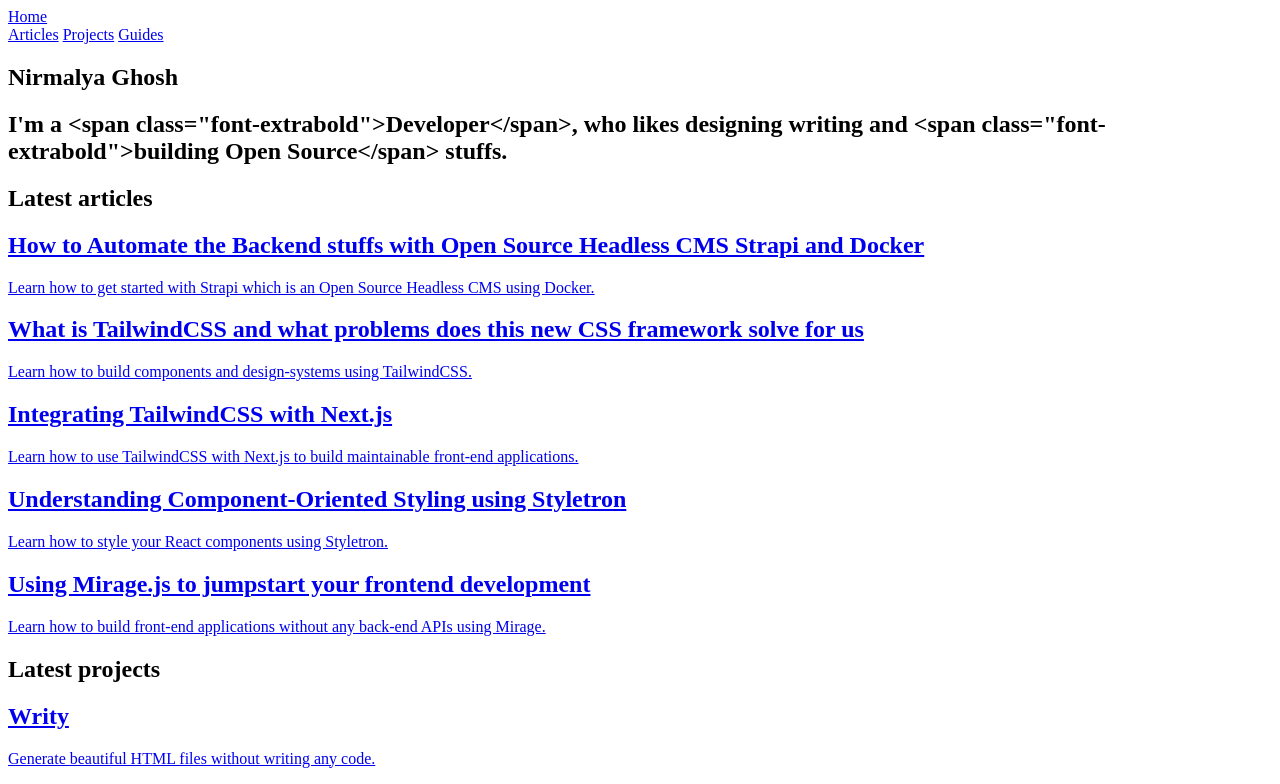
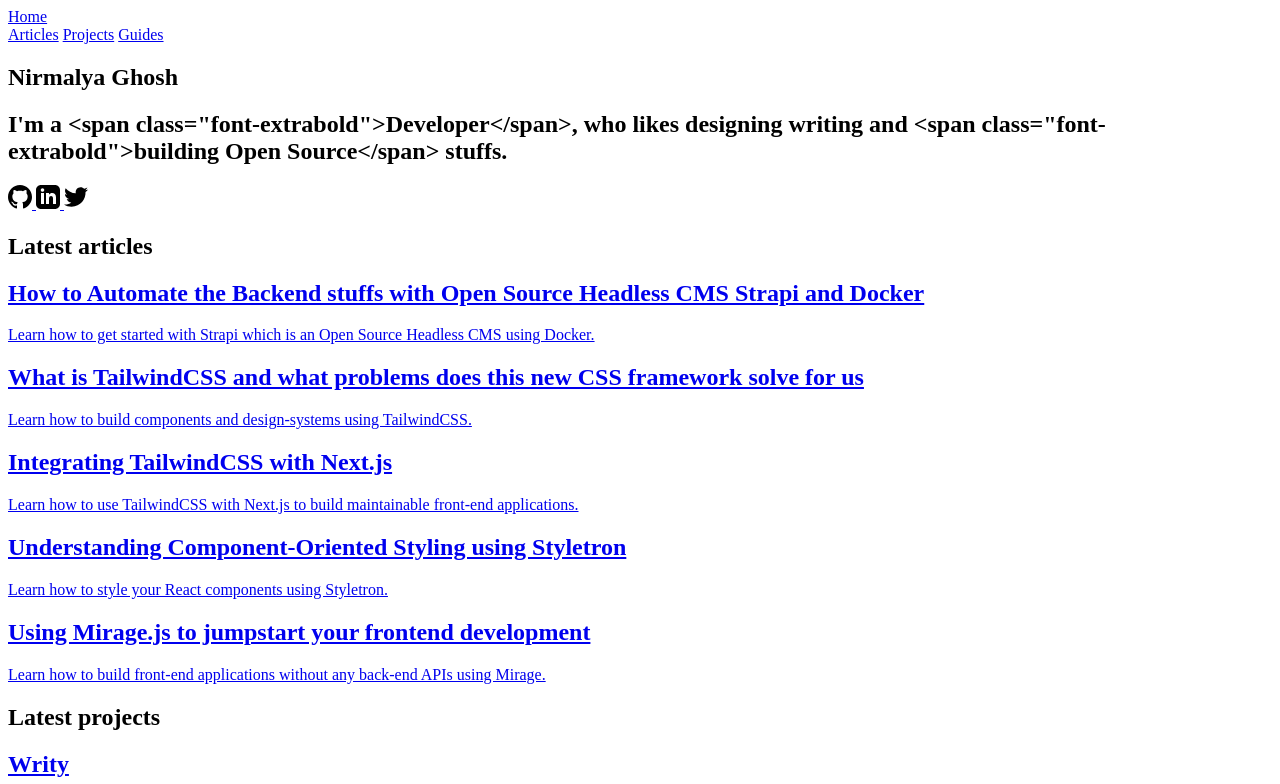
Before and after one commit to ghoshnirmalya/astro-md, an Astro site: page / in a window 1280 px wide. Shown: the top 784 px of the page. Built offline with nearby package versions, Linux system fonts and the light colour scheme; Astro itself is replaced by a stand-in of ours; some packages are replaced by stand-ins of ours.

Commit message:
feat: improves SEO

```diff
--- a/public/css/article.css
+++ b/public/css/article.css
@@ -4,7 +4,7 @@
 .article p,
 .article ul,
 .article ol {
-  @apply text-gray-700 mb-4 leading-relaxed break-words;
+  @apply text-gray-700 mb-4 leading-loose break-words;
 }
 .article img {
   @apply rounded-sm;
--- a/src/layouts/Main.astro
+++ b/src/layouts/Main.astro
@@ -2,7 +2,7 @@
 import Header from '../components/Header.astro';
 import Footer from '../components/Footer.astro';
 
-const { title } = Astro.props;
+const { title="Nirmalya Ghosh" } = Astro.props;
 ---
 <!DOCTYPE html>
 <html lang="en">
--- a/src/pages/index.astro
+++ b/src/pages/index.astro
@@ -9,9 +9,47 @@ const title = "Nirmalya Ghosh"
 const subTitle = `I'm a <span class="font-extrabold">Developer</span>, who likes designing writing and <span class="font-extrabold">building Open Source</span> stuffs.`
 ---
 <Layout title={title}>
-  <section class="space-y-2 text-center p-12">
+  <section class="space-y-4 text-center p-12">
     <h1 class="font-bold text-4xl">{title}</h1>
     <h2 class="font-semibold text-sm">{subTitle}</h2>
+    <div class="flex space-x-4 justify-center">
+      <a
+        href="https://github.com/ghoshnirmalya"
+        class="flex h-6"
+        target="_blank"
+        rel="noopener"
+        aria-label="GitHub"
+      >
+        <img
+          src="/images/common/github-logo.svg"
+          alt="GitHub"
+        />
+      </a>
+      <a
+        href="https://www.linkedin.com/in/ghoshnirmalya"
+        class="flex h-6"
+        target="_blank"
+        rel="noopener"
+        aria-label="LinkedIn"
+      >
+        <img
+          src="/images/common/linkedin-logo.svg"
+          alt="LinkedIn"
+        />
+      </a>
+      <a
+        href="https://twitter.com/nirmalyaghosh23"
+        class="flex h-6"
+        target="_blank"
+        rel="noopener"
+        aria-label="Twitter"
+      >
+        <img
+          src="/images/common/twitter-logo.svg"
+          alt="Twitter"
+        />
+      </a>
+    </div>
   </section>
   <section class="space-y-2">
     <h1 class="font-semibold text-lg">Latest articles</h1>
```
Also changed, not shown: src/pages/guides/nextjs-hasura-boilerplate/index.md (+1 -1 lines).
